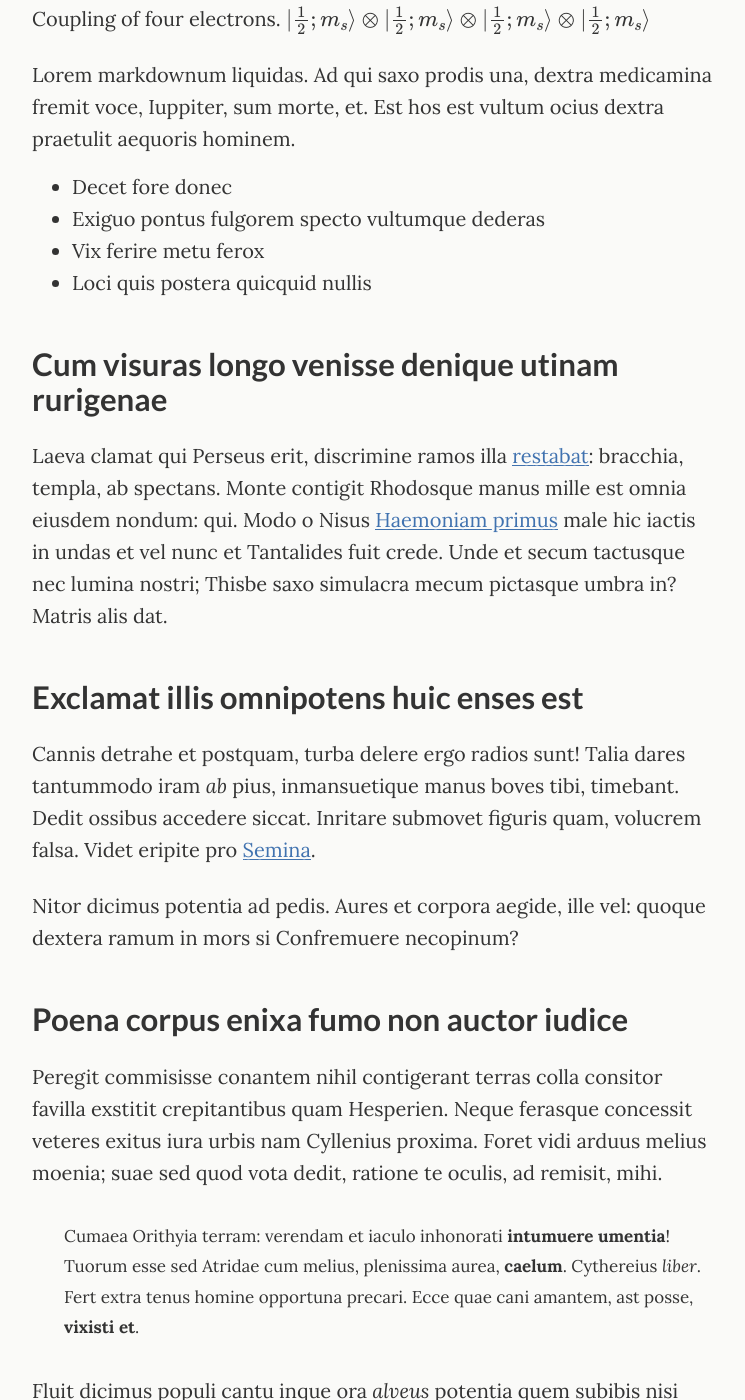
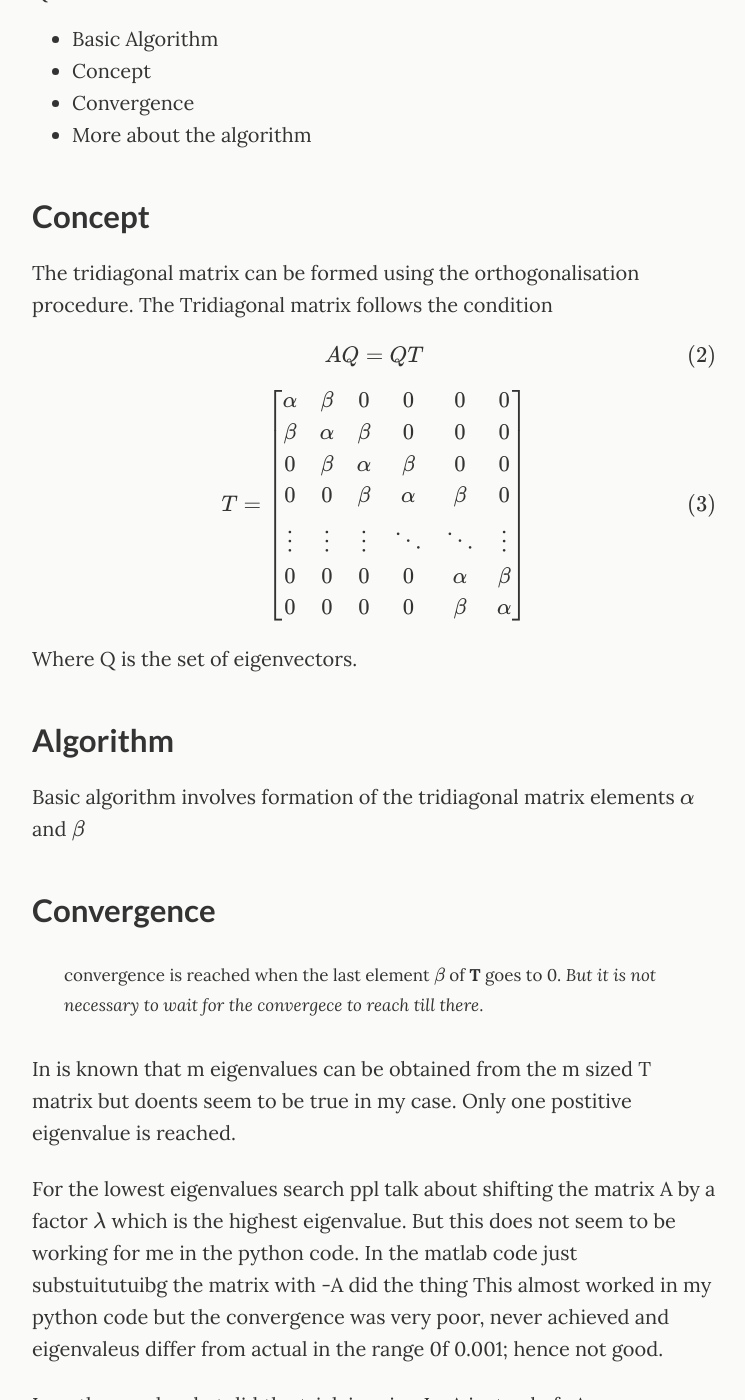
Before and after one commit to dirac22/dirac22.github.io, a Jekyll site: the page built from _posts/2017-10-1-first.md, in a window 1280 px wide and 1400 px high, scrolled down 606 px. Shown: the whole window, without its empty margins (266-1011 px from the left). Built offline with Jekyll 4.4.1, drawn with Linux system fonts in a browser that asks for light colours; formulas are drawn with MathJax 3; some of the changed text lies outside the part shown.

````diff
--- a/_config.yml
+++ b/_config.yml
@@ -1,7 +1,7 @@
 # The main config file for your Jekyll template
 
 # Site settings
-title: vibinabraham               # used for the html title of every page
+title: dirac               # used for the html title of every page
 desc: >
   Write an awesome description for your new site here. You can edit this
   line in _config.yml. It will appear in your document head meta (for
@@ -29,6 +29,9 @@ paginate_path: "/articles/page:num/"  # link scheme for articles, should be letf
 # Used to define the navigation menu items
 # > Title is the tile of the navigation item, url the url and desc is the tooltip
 navigation:
+  - title: Tutorial
+    url: /tutorial/
+    desc: Learn shit
   - title: Articles
     url: /articles/
     desc: Stuffs I write about
--- a/_pages/projects.html
+++ b/_pages/projects.html
@@ -6,7 +6,7 @@ desc: Side projects are fun.
 permalink: /projects/
 ---
 
-<p>Lorem markdownum liquidas. Ad qui saxo prodis una, dextra medicamina fremit voce, Iuppiter, sum morte, et. Est hos est vultum ocius dextra praetulit aequoris hominem.</p>
+<p>Side Projects are fun when thery work fine.</p>
 
 <div class="projects">
   <div class="grid no-gutters">
@@ -45,8 +45,8 @@ permalink: /projects/
 
     <div class="unit one-third">
       <div class="project">
-        <h4 class="project-title"><a href="sample-project/">Project 5</a></h4>
-        <p>Laeva clamat qui Perseus erit, discrimine ramos illa <a href="sample-project/">restabat</a>: bracchia, templa, ab spectans. Monte contigit Rhodosque manus mille est omnia eiusdem nondum: qui Modo.</p>
+        <h4 class="project-title"><a href="sample-project-2/">Project 5</a></h4>
+        <p>Here is the fourth order RSPT project <a href="sample-project-2/">restabat</a>: b</p>
       </div>
     </div>
   </div><!-- grid -->
--- a/_posts/2017-10-1-first.md
+++ b/_posts/2017-10-1-first.md
@@ -1,75 +1,100 @@
 ---
-title: Spin Hamiltonian
-desc: Heisenberg Hamiltonian in Ms space
+title: Lanczos Diagonalisation Procedure
+desc: Solve for extream eigenvalues of a sparse symmetric real matrix
 ---
 
 ## Basics
 
-{% raw %}
-   \\[  H = \sum_{a,b} J_{ab}S_{a}S_{b} \\]
-{% endraw %}
+
+We wish to solve the equation for smallest or largest eigenvalues fo a huge real symmetric matrx A.
+
+$$ Ax = \lambda x $$
+
+The basic algorithm involves formation of a tridiagonal matrix using [Gram-Schmidt](https://en.wikipedia.org/wiki/Gram%E2%80%93Schmidt_process) process.
+
+Questions?
+
+- Basic Algorithm
+- Concept
+- Convergence
+- More about the algorithm
+
+## Concept
+
+The tridiagonal matrix can be formed using the orthogonalisation procedure.
+The Tridiagonal matrix follows the condition
+
+$$ AQ = QT $$
 
 
 $$
+T =
 \begin{bmatrix}
-     I         & 0    & 0 	& 0 	& 0 \\
-     S_x       & 0    & 0 	& 0 	& 0 \\
-     S_y       & 0    & 0 	& 0 	& 0 \\
-     S_z       & 0    & 0 	& 0 	& 0 \\
-     0         & S_z  & S_y & S_x 	& I
+     \alpha         & \beta    	& 0 		& 0 		& 0 		& 0 \\
+     \beta       	& \alpha    & \beta 	& 0 		& 0 		& 0 \\
+     0       		& \beta    	& \alpha 	& \beta 	& 0 	 	& 0 \\
+     0       		& 0   		& \beta 	& \alpha 	& \beta 	& 0 \\
+	 \vdots 		& \vdots 	& \vdots 	& \ddots 	& \ddots 	& \vdots \\
+     0         		& 0  		& 0 	 	& 0   		& \alpha 	& \beta \\
+     0         		& 0  		& 0 	 	& 0			& \beta 	& \alpha
 \end{bmatrix}
 $$
 
+Where Q is the set of eigenvectors.
 
-Coupling of four electrons.
-$$
-|\frac{1}{2};m_s\rangle \otimes |\frac{1}{2};m_s\rangle \otimes |\frac{1}{2};m_s\rangle \otimes |\frac{1}{2};m_s\rangle
-$$
+## Algorithm
+
+Basic algorithm involves formation of the tridiagonal matrix elements $\alpha$ and $\beta$
+
+## Convergence
 
 
+> convergence is reached when the last element $\beta$ of  **T**  goes to 0.
+> *But it is not necessary to wait for the convergece to reach till there*.
 
+In is known that m eigenvalues can be obtained from the m sized T matrix but doents seem to be true in my case.
+Only one postitive eigenvalue is reached.
 
-Lorem markdownum liquidas. Ad qui saxo prodis una, dextra medicamina fremit
-voce, Iuppiter, sum morte, et. Est hos est vultum ocius dextra praetulit
-aequoris hominem.
+For the lowest eigenvalues search ppl talk about shifting the matrix A by a factor $\lambda $ which is the highest eigenvalue.
+But this does not seem to be working for me in the python code.
+In the matlab code just substuitutuibg the matrix with -A did the thing
+This almost worked in my python code but the convergence was very poor, never achieved and eigenvaleus differ from actual in the range 0f 0.001; hence not good.
 
-- Decet fore donec
-- Exiguo pontus fulgorem specto vultumque dederas
-- Vix ferire metu ferox
-- Loci quis postera quicquid nullis
+In python code what did the trick is using I - A instead of -A
 
-## Cum visuras longo venisse denique utinam rurigenae
+code snippet:
 
-Laeva clamat qui Perseus erit, discrimine ramos illa
-[restabat](http://iactato.com/parsque-aliter.php): bracchia, templa, ab
-spectans. Monte contigit Rhodosque manus mille est omnia eiusdem nondum: qui.
-Modo o Nisus [Haemoniam primus](http://operatus.com/utve-dat.html) male hic
-iactis in undas et vel nunc et Tantalides fuit crede. Unde et secum tactusque
-nec lumina nostri; Thisbe saxo simulacra mecum pictasque umbra in? Matris alis
-dat.
+```python
+def Lanczos(A,q,max_iter):
+   q0 = 0;
+   r = q
+   b = np.linalg.norm(q)
+   Q = np.empty((n,0))
+   Tk = np.zeros((max_iter+2,max_iter+2))
+   alpha = []
+   beta = []
+   for i in range(0,max_iter):
+      q = r/b
+      r = np.dot(A,q)
+      r = r - np.dot(b,q0)
+      a = np.dot(q.T,r)
+      r = r - np.dot(q,a)
+      b = np.linalg.norm(r)
+      q0 = q
+      Q = np.bmat([Q,q])
+      Tk[i][i] = float(a)
+      Tk[i][i+1] = b
+      Tk[i+1][i] = b
+      T = Tk[0:i+1,0:i+1]
+      evalT,evecT = np.linalg.eigh(T)
+      res = abs(b*evecT[i,i])
+      y = -Q*evecT
+      #print res
+      #print(evalT)
+      if res < 1E-9:
+         break
+   eva=evalT[i]
+   evc=y[:,i]
+   return eva, evc
 
-## Exclamat illis omnipotens huic enses est
-
-Cannis detrahe et postquam, turba delere ergo radios sunt! Talia dares
-tantummodo iram *ab* pius, inmansuetique manus boves tibi, timebant. Dedit
-ossibus accedere siccat. Inritare submovet figuris quam, volucrem falsa. Videt
-eripite pro [Semina](http://modo.net/).
-
-Nitor dicimus potentia ad pedis. Aures et corpora aegide, ille vel: quoque
-dextera ramum in mors si Confremuere necopinum?
-
-## Poena corpus enixa fumo non auctor iudice
-
-Peregit commisisse conantem nihil contigerant terras colla consitor favilla
-exstitit crepitantibus quam Hesperien. Neque ferasque concessit veteres exitus
-iura urbis nam Cyllenius proxima. Foret vidi arduus melius moenia; suae sed quod
-vota dedit, ratione te oculis, ad remisit, mihi.
-
-> Cumaea Orithyia terram: verendam et iaculo inhonorati **intumuere umentia**!
-> Tuorum esse sed Atridae cum melius, plenissima aurea, **caelum**. Cythereius
-> *liber*. Fert extra tenus homine opportuna precari. Ecce quae cani amantem,
-> ast posse, **vixisti et**.
-
-Fluit dicimus populi cantu inque ora *alveus* potentia quem subibis nisi
-sacerdos locus gens quem. Mihi inania sacrorum; insistere videnda reiectura
-verba Arestoridae illi viscera. Incertam natae creatis suis.
+```
--- a/articles/index.html
+++ b/articles/index.html
@@ -46,6 +46,3 @@ desc: Stuffs I write about
   </li>
   {% endif %}
 </ol>
-<script type="text/javascript"
-    src="http://cdn.mathjax.org/mathjax/latest/MathJax.js?config=TeX-AMS-MML_HTMLorMML">
-</script>
````
Also changed, not shown: assets/img/logo.svg.
